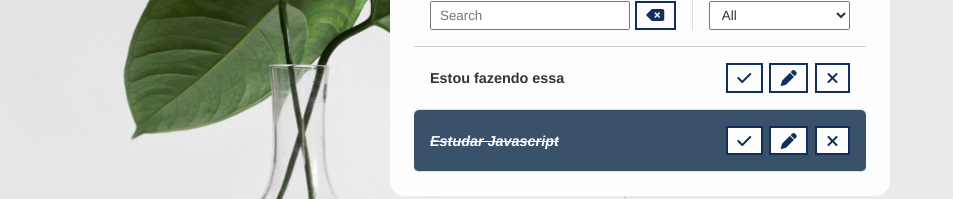
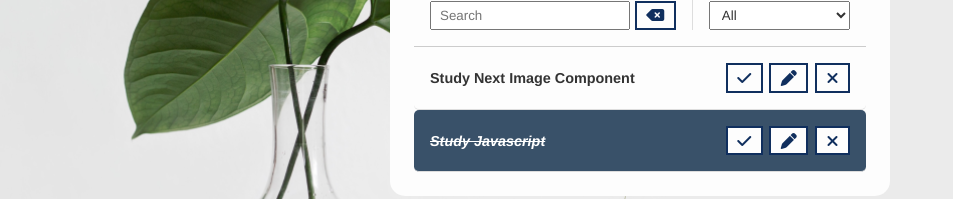
Before and after one commit to rosmildoLopes/todo-list, a plain HTML site: page index.html in a window 1280 px wide. Shown: the part 258-457 px from the top of the page, without its empty margins (0-953 px from the left). Drawn offline with Linux system fonts and the light colour scheme.

Commit message:
Edit example of task

```diff
--- a/index.html
+++ b/index.html
@@ -67,7 +67,7 @@
       </div>
       <div id="todo-list">
         <div class="todo">
-          <h3>Estou fazendo essa</h3>
+          <h3>Study Next Image Component</h3>
           <button class="finish-todo">
             <i class="fa-solid fa-check"></i>
           </button>
@@ -79,7 +79,7 @@
           </button>
         </div>
         <div class="todo done">
-          <h3>Estudar Javascript</h3>
+          <h3>Study Javascript</h3>
           <button class="finish-todo">
             <i class="fa-solid fa-check"></i>
           </button>
```
